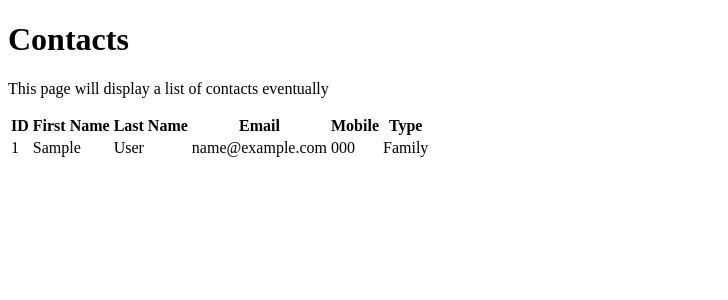
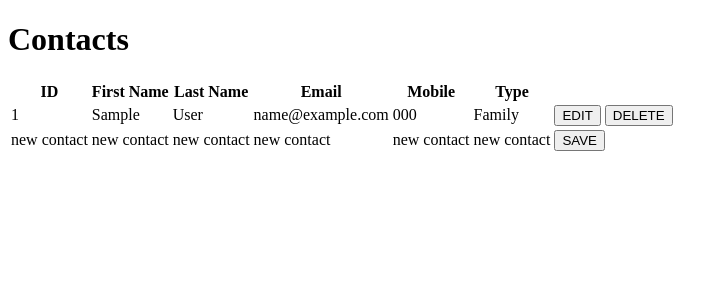
Before and after one commit to a1v0/dft-contacts, a Django app: page /contacts/ in a window 1280 px wide. Shown: the top 300 px of the page, without its empty margins (0-728 px from the left). Run offline with Django 4.2, Linux system fonts and the light colour scheme; tables that the repository leaves empty hold one stand-in row (values such as "Sample post").

Commit message:
Add form placeholders to template

```diff
--- a/dft_contacts/contacts/templates/contacts_template.html
+++ b/dft_contacts/contacts/templates/contacts_template.html
@@ -4,7 +4,6 @@
 <body>
 
 	<h1>Contacts</h1>
-	<p>This page will display a list of contacts eventually</p>
 
 	<table>
 		<thead>
@@ -14,6 +13,7 @@
 			<th>Email</th>
 			<th>Mobile</th>
 			<th>Type</th>
+			<th></th>
 		</thead>
 
 		{% for contact in all_contacts %}
@@ -24,8 +24,23 @@
 			<td>{{ contact.email }}</td>
 			<td>{{ contact.mobile }}</td>
 			<td>{{ contact.type_verbose }}</td>
+			<td>
+				<button>EDIT</button>
+				<button>DELETE</button>
+			</td>
 		</tr>
 		{% endfor %}
+		<tr>
+			<td>new contact</td>
+			<td>new contact</td>
+			<td>new contact</td>
+			<td>new contact</td>
+			<td>new contact</td>
+			<td>new contact</td>
+			<td>
+				<button>SAVE</button>
+			</td>
+		</tr>
 	</table>
 
 </body>
```
